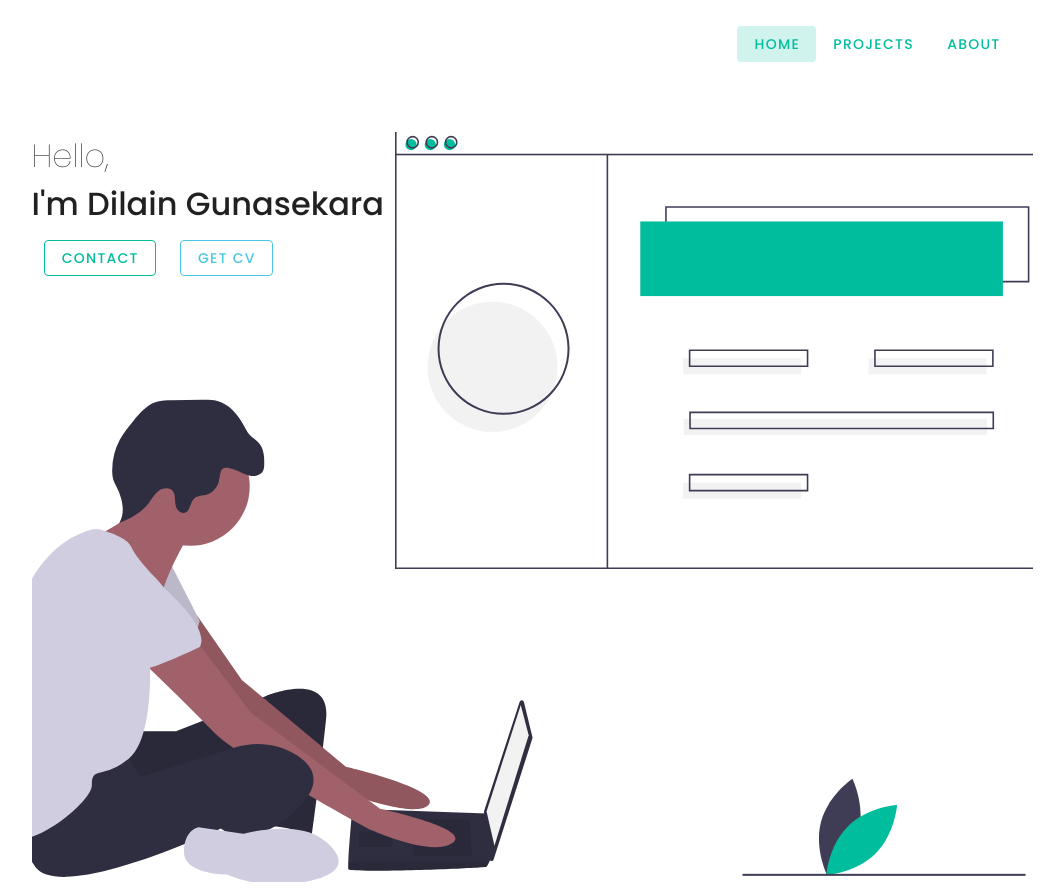
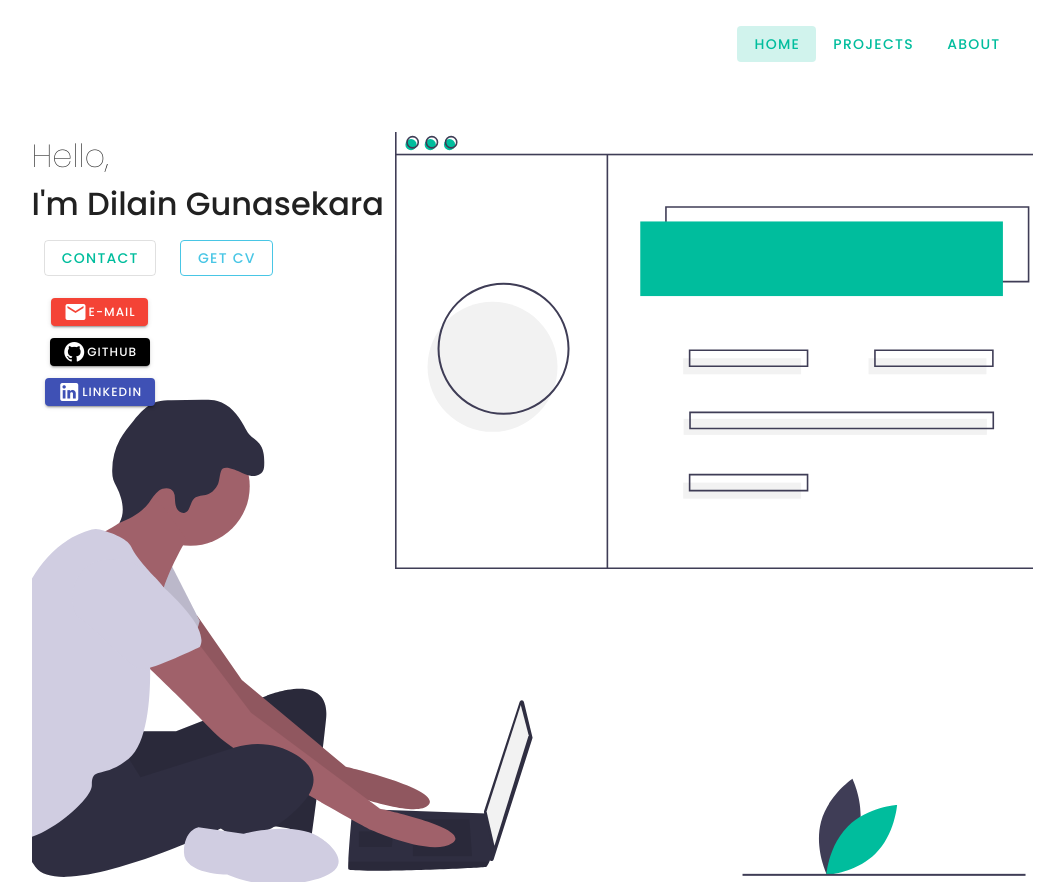
Before and after one commit to DSGunasekara/Portfolio, a Vue app: page / in a window 1280 px wide. Both pictures are taken after a click on the button "CONTACT". Shown: the whole page, without its empty margins (188-1252 px from the left). Built offline with nearby package versions, Linux system fonts and the light colour scheme.

Commit message:
contact added

```diff
--- a/src/views/Home.vue
+++ b/src/views/Home.vue
@@ -5,7 +5,23 @@
       <h1 class="name" style="font-weight: 500">I'm Dilain Gunasekara </h1>
       <div class="container">
         <div class="row">
-          <div class="col-auto"><v-btn outlined color="#00BD9D" v-bind="attrs" v-on="on">Contact</v-btn></div>
+          <div class="col-auto">
+<!--            <v-btn outlined color="#00BD9D">Contact</v-btn>-->
+            <v-speed-dial direction="bottom">
+              <template v-slot:activator>
+                  <v-btn text outlined color="#00BD9D">Contact</v-btn>
+              </template>
+              <v-btn dark small color="red" @click="contact(3)">
+                <v-icon>mdi-email</v-icon> E-Mail
+              </v-btn>
+              <v-btn dark small color="black" @click="contact(1)">
+                <v-icon>mdi-github</v-icon> Github
+              </v-btn>
+              <v-btn dark small color="indigo" @click="contact(2)">
+                <v-icon>mdi-linkedin</v-icon> LinkedIn
+              </v-btn>
+            </v-speed-dial>
+          </div>
           <div class="col-auto"><v-btn outlined color="#49C6E5">Get CV</v-btn></div>
         </div>
       </div>
@@ -19,6 +35,24 @@
 export default {
   name: 'Home',
   components: {
+  },
+  data(){
+    return{
+      fab: false
+    }
+  },
+  methods:{
+    contact(id){
+      switch (id){
+        case 1:{
+          window.open('https://github.com/DSGunasekara')
+          break;
+        }
+        case 2:{
+          window.open('https://www.linkedin.com/in/adsgunasekara')
+        }
+      }
+    }
   }
 }
 </script>
```
